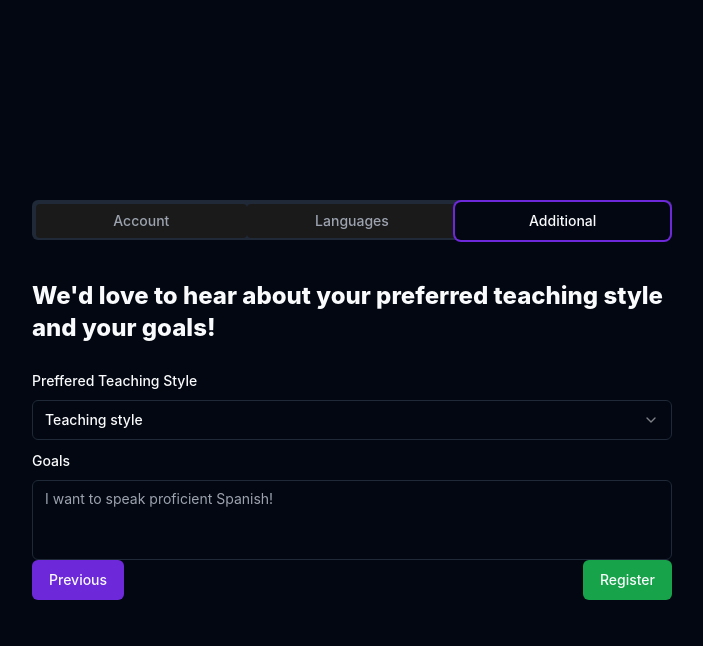
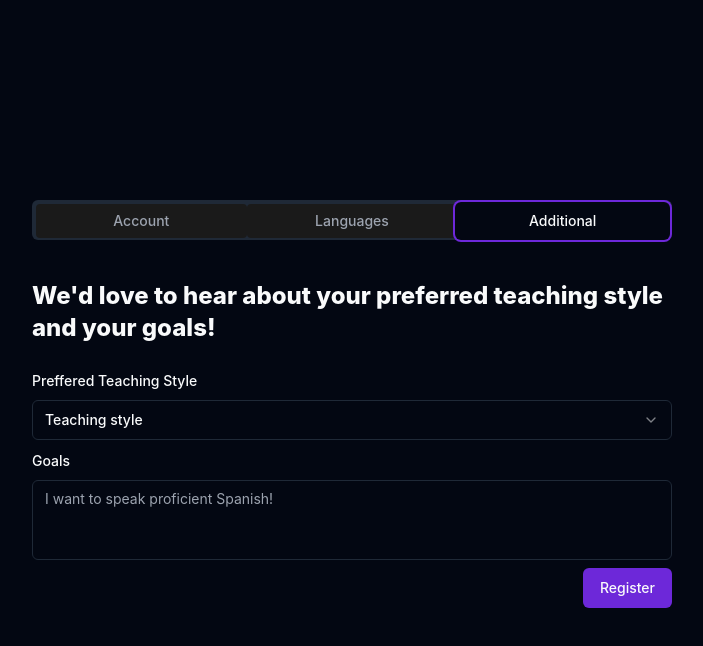
Before and after one commit to Progi-Petrovi/triolingo, a React (Vite) app in the folder frontend/: page /student/register in a window 1280 px wide. Both pictures are taken after typing "Sample", "name@example.com", "Sample123", "Sample123" into the empty fields and a click on the tab "Additional". Shown: the top 646 px of the page, without its empty margins (288-991 px from the left). Built offline with nearby package versions, Linux system fonts and the light colour scheme.

Commit message:
get rid of next and previous buttons

```diff
--- a/frontend/src/pages/register/StudentRegister.tsx
+++ b/frontend/src/pages/register/StudentRegister.tsx
@@ -27,6 +27,7 @@ import {
 } from "@/components/ui/select";
 import { Textarea } from "@/components/ui/textarea";
 import { StudentRegistration } from "@/types/studentRegistration";
+import { useToast } from "@/hooks/use-toast";
 
 const TabsTriggerValues = {
   ACCOUNT: "account",
@@ -40,7 +41,7 @@ const formSchema = z.object({
   password: z.string().min(8).max(250),
   repeatPassword: z.string().min(8).max(250),
   teachingStyle: z.enum(["Individual", "Group", "Flexible"]),
-  goals: z.string().max(250, {
+  goals: z.string().min(0).max(250, {
     message: "Can't be over 250 characters, keep it nice and short :)",
   }),
 });
@@ -48,7 +49,7 @@ const formSchema = z.object({
 export default function StudentRegister() {
   //TODO: get languages from backend
   const allLanguages = ["English", "Spanish", "French", "Croatian"];
-  const [tab, setTab] = useState(TabsTriggerValues.ACCOUNT);
+  const { toast } = useToast();
   const [learningLanguages, setLearningLanguages] = useState<LanguageLevel[]>(
     []
   );
@@ -87,6 +88,15 @@ export default function StudentRegister() {
   }
 
   function onSubmit(values: z.infer<typeof formSchema>) {
+    if (learningLanguages.length === 0) {
+      toast({
+        title: "You need to pick atleast 1 language.",
+        description: "That's why we are here :)",
+      });
+
+      return;
+    }
+
     const totalValues: StudentRegistration = {
       ...values,
       languages: learningLanguages,
@@ -143,8 +153,7 @@ export default function StudentRegister() {
         className="h-[50vh] w-[50vw] relative"
       >
         <Tabs
-          value={tab}
-          onValueChange={setTab}
+          defaultValue={TabsTriggerValues.ACCOUNT}
           className="flex flex-col justify-center items-center"
         >
           <TabsList className="grid w-full grid-cols-3">
@@ -228,14 +237,6 @@ export default function StudentRegister() {
                 )}
               />
             </div>
-            <div className="absolute bottom-0 right-0">
-              <Button
-                type="button"
-                onClick={() => setTab(TabsTriggerValues.LANGUAGES)}
-              >
-                Next
-              </Button>
-            </div>
           </TabsContent>
 
           <TabsContent
@@ -254,22 +255,6 @@ export default function StudentRegister() {
               )}
             />
             {showPickedLanguages()}
-            <div className="absolute bottom-0 left-0">
-              <Button
-                type="button"
-                onClick={() => setTab(TabsTriggerValues.ACCOUNT)}
-              >
-                Previous
-              </Button>
-            </div>
-            <div className="absolute bottom-0 right-0">
-              <Button
-                type="button"
-                onClick={() => setTab(TabsTriggerValues.ADDITIONAL)}
-              >
-                Next
-              </Button>
-            </div>
           </TabsContent>
 
           <TabsContent
@@ -321,18 +306,8 @@ export default function StudentRegister() {
                 </FormItem>
               )}
             />
-            <div className="absolute bottom-0 left-0">
-              <Button
-                type="button"
-                onClick={() => setTab(TabsTriggerValues.LANGUAGES)}
-              >
-                Previous
-              </Button>
-            </div>
-            <div className="absolute bottom-0 right-0">
-              <Button type="submit" className="bg-green-600 hover:bg-green-700">
-                Register
-              </Button>
+            <div className="flex justify-end">
+              <Button type="submit">Register</Button>
             </div>
           </TabsContent>
         </Tabs>
```
